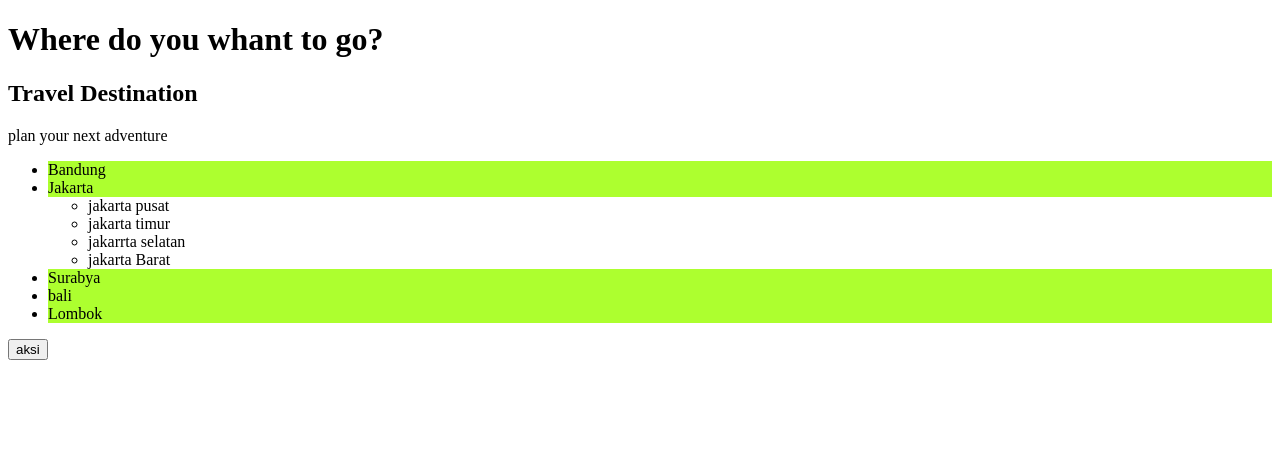
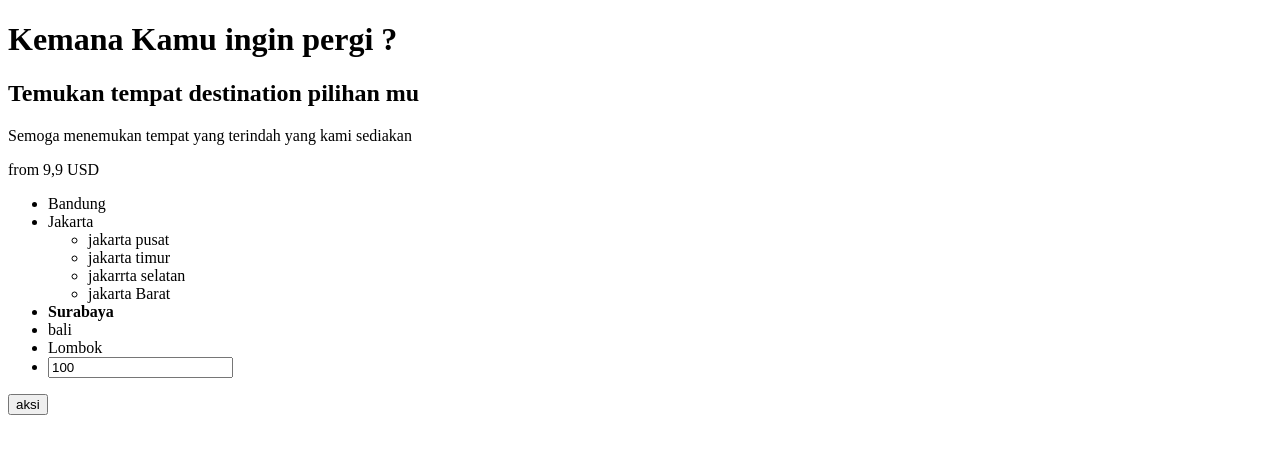
Before and after one commit to abdul-local/JS-Dasar, a plain HTML site: page index.html in a window 1280 px wide. Both pictures are taken after a click on the button "aksi". Drawn offline with Linux system fonts and the light colour scheme.

Commit message:
manipulasi DOM di Jquery sudah selesai

```diff
--- a/index.html
+++ b/index.html
@@ -5,21 +5,24 @@
     <title>Documen Object Model</title>
 </head>
 <body>
-   <h1>Where do you whant to go?</h1>
-   <h2>Travel Destination</h2>
-   <p>plan your next adventure</p>
+   <h1>Kemana Kamu ingin pergi ?</h1>
+   <h2 class="pilihan">Temukan tempat destination pilihan mu</h2>
+   <p class="lombok">Semoga menemukan tempat yang terindah yang kami sediakan</p>
    <ul id="destination">
-      <li>Bandung</li>
+      <li class="cimahi">Bandung</li>
       <li>Jakarta</li>
-      <ul>
+      <ul class="jatim">
           <li>jakarta pusat</li>
-          <li class="jatim">jakarta timur</li>
+          <li>jakarta timur</li>
           <li>jakarrta selatan</li>
           <li>jakarta Barat </li>
       </ul>
-       <li>Surabya</li>
+       <li class="surabaya"><strong>Surabaya</strong></li>
        <li>bali</li>
        <li id="lombok">Lombok</li>
+       <li>
+           <input type="text" class="angka" value="100">
+       </li>
    </ul>
 
    <button>aksi</button>
@@ -31,26 +34,52 @@
          $(document).ready(function(){
             $("button").click(function(){
 
-                //mendai element untuk list saja
-//                $("#destination li").css("background-color","yellow");
-                //elemet lebih dari saru
-//                $(".jatim ,#lombok").css("background-color","yellow");
-                //memilih element pertama or terakhir
-                //memilih element pertama
-//             $("#destination li:first").css("background-color","green");
+                var price=$("<p> from 9,9 USD </p>");
+                //penggunaan before
 
-                //memilih element trakhir
-                 //$("#destination li:last").css("background-color","red");
-                //memilih element ganil or genap
-//                $("#destination li:odd").css("background-color","red");
-//                $("#destination li:even").css("background-color","yellow");
-                // menggunakan fungsi traversing
-//                $("li").first().css("background-color","blue");
-//
+              // $(".jatim ").before(price);
+                //penggunaan inserbefore
+//                price.insertBefore($(".lombok"));
 
-                //menggunkan fungsi children
-                $("#destination").children("li").css("background-color","greenyellow");
+                // penggunan after
+                price.insertAfter($(".lombok"));
 
+                //var lombok=$("<p> Lombok Adalah pulau yang sangat indah di indonesia </p>");
+
+                //$(".lombok").after(lombok);
+
+                //penggunaan fungsi append
+//              $(".jatim ").append(price);
+
+                //penggunaan fungsi prepend
+//               $(".jatim ").prepend(price);
+
+
+//                var lokasi =$("<h2>Ayok segera pilih Lokasi tempat favoritemu </h2>");
+//                $(".pilihan").before(lokasi);
+                //menampilkan dalam bentuk HTML
+
+              console.log($(".surabaya").html());
+
+                //menampilkan dalam bentuk Text
+
+            //console.log($(".surabaya").text());
+
+                //menampilkan berdasarkan value
+
+//                console.log($(".angka").val());
+                //mengganti angka dan nilai
+//                $(".cimahi").text("cimahi");
+//                $(".surabaya").html("<em> surabaya </em> ");
+//                $(".angka").val(150);
+
+                // remove bandung
+
+//                $(".cimahi").remove();
+
+                // mengosongkan surabaya
+
+//                $(".surabaya").empty();
 
             });
 
```
